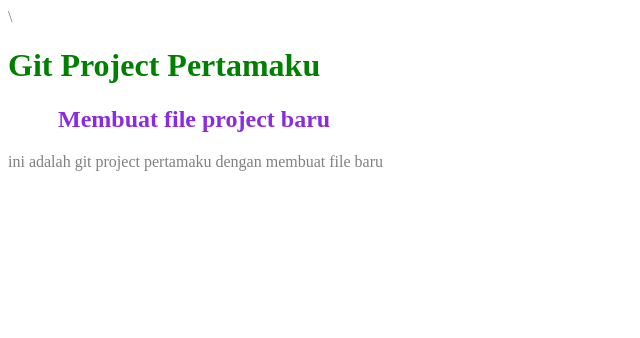
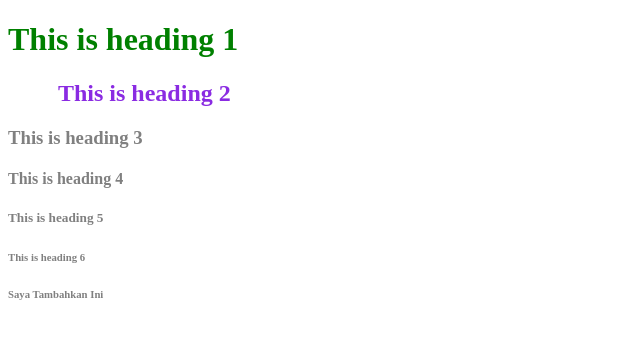
Before and after one commit to Zorgons905/web_git, a plain HTML site: page index.html in a window 1280 px wide. Shown: the whole page, without its empty margins (0-640 px from the left). Drawn offline with Linux system fonts and the light colour scheme.

Commit message:
adding text h6

```diff
--- a/index.html
+++ b/index.html
@@ -1,14 +1,13 @@
 <!DOCTYPE html>
-<html lang="en">
-<head>
-    <meta charset="UTF-8">
-    <meta name="viewport" content="width=device-width, initial-scale=1.0">\
-    <link rel="stylesheet" href="index.css">
-    <title>Git Project Tutorial</title>
-</head>
+<html>
+ <link rel="stylesheet" type="text/css" href="index.css">
 <body>
-    <h1>Git Project Pertamaku</h1>
-    <h2>Membuat file project baru</h2>
-    <p> ini adalah git project pertamaku dengan membuat file baru</p>
+<h1>This is heading 1</h1>
+<h2>This is heading 2</h2>
+<h3>This is heading 3</h3>
+<h4>This is heading 4</h4>
+<h5>This is heading 5</h5>
+<h6>This is heading 6</h6>
+<h6>Saya Tambahkan Ini</h6>
 </body>
 </html>
```
